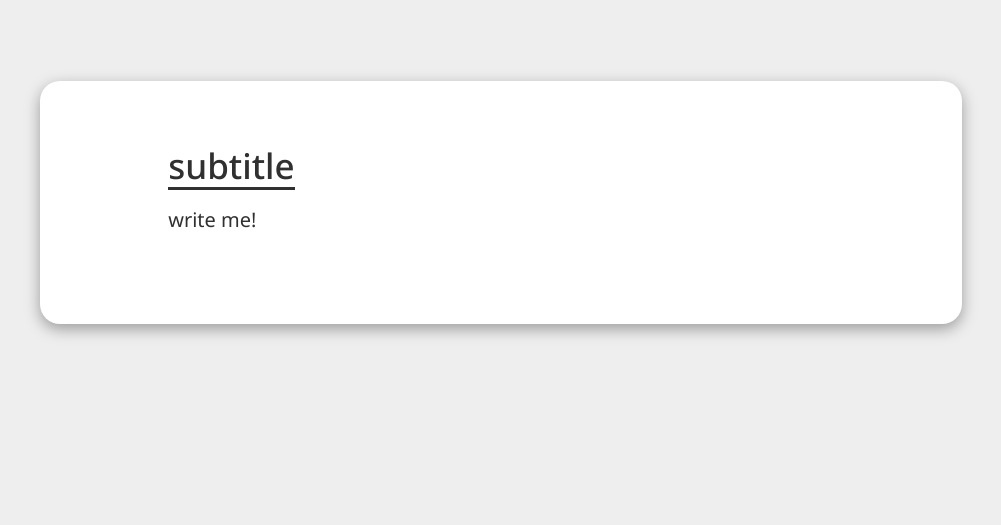
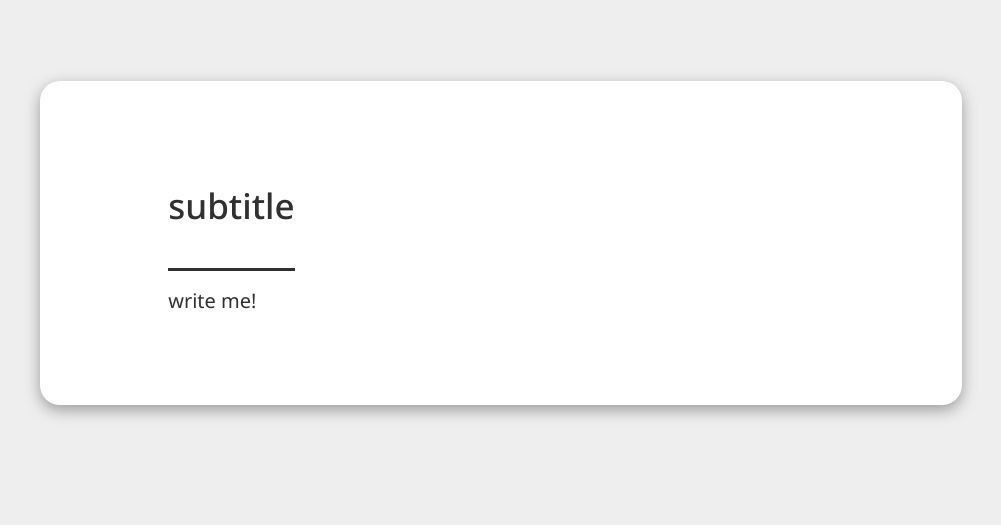
Before and after one commit to t2biomod2024/2024, a PHP site: the page made by pages/! template.html in a window 1280 px wide; the page is wider, and only the part inside the window is pictured. Shown: the part 275-800 px from the top of that part, without its empty margins (139-1140 px from the left). Run offline with PHP 8.4, Linux system fonts and the light colour scheme; some libraries are stand-ins or nearby versions; some web fonts are replaced.

Commit message:
line-height

```diff
--- a/css/common_css/template.css
+++ b/css/common_css/template.css
@@ -331,6 +331,13 @@ ul {
 	box-shadow: 0px 5px 15px 0px rgba(0, 0, 0, 0.35);
 }
 
+.topic-section h3{
+	line-height: 3.5;
+}
+
+.topic-section h4{
+	line-height: 2.5;
+}
 
 /* container */
 body:not(.home) #container {
@@ -339,6 +346,7 @@ body:not(.home) #container {
 	flex-direction: column;
 	justify-content: space-between;
 }
+
 
 /* scroll down */
 .scroll-container {
```
